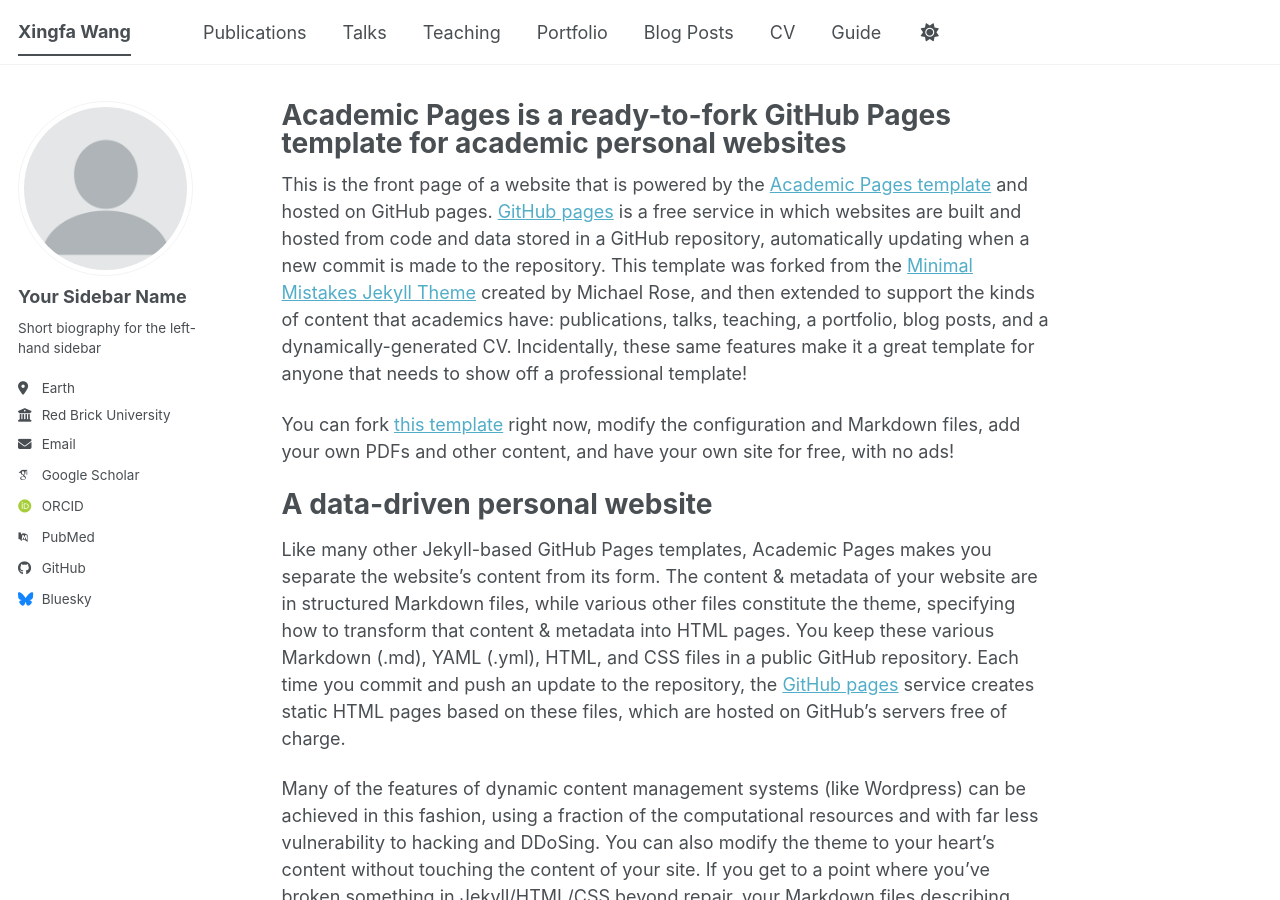
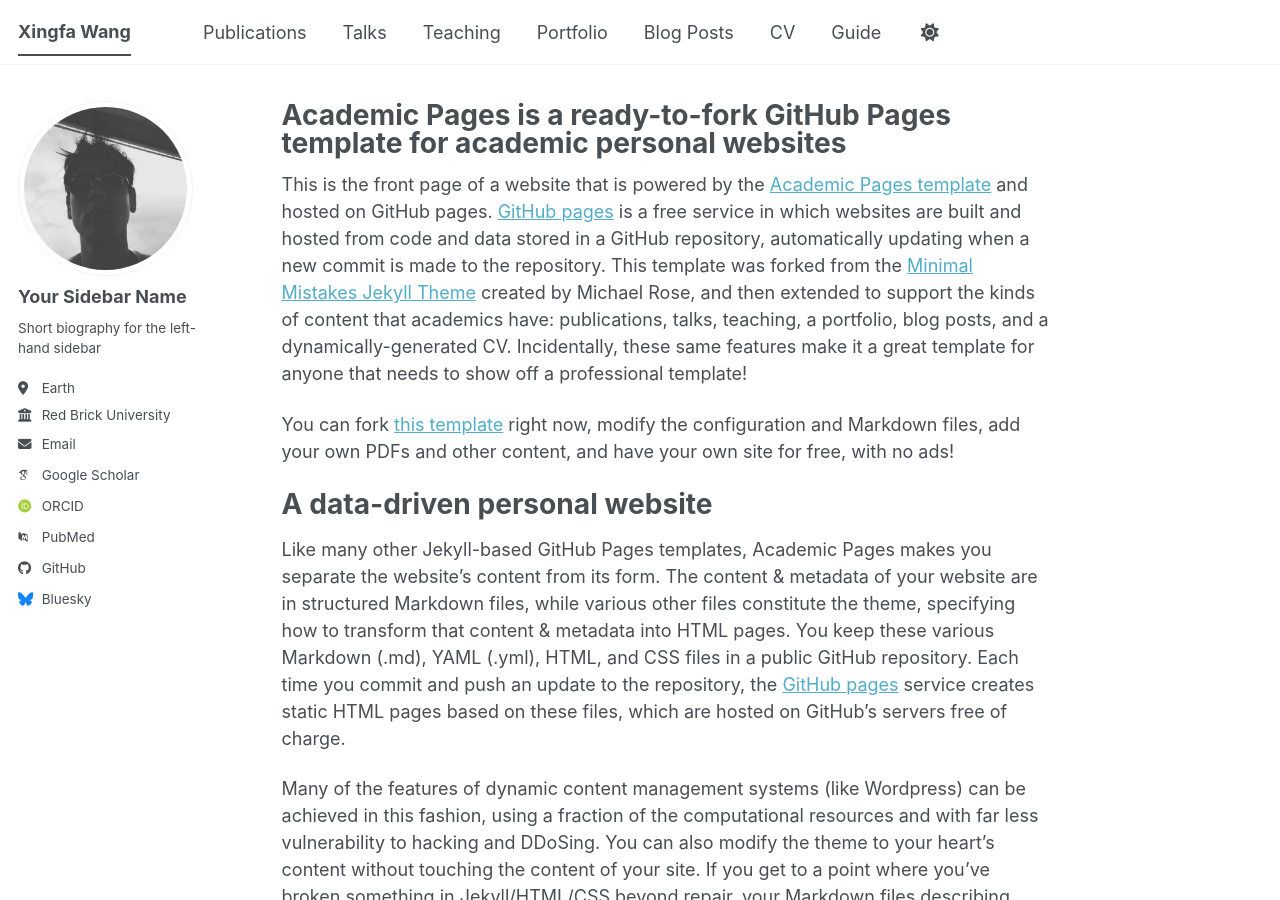
Before and after one commit to xfwang-qut/xfwang-qut.github.io, a Jekyll site: the page built from _pages/about.md, in a window 1280 px wide and 900 px high. Built offline with Jekyll 4.4.1, drawn with Linux system fonts in a browser that asks for light colours; some web fonts are replaced; a script bundle is joined from its source files by our own code; library files that are not in the unit come from our copies.

Commit message:
Update _config.yml

```diff
--- a/_config.yml
+++ b/_config.yml
@@ -23,7 +23,7 @@
 #               Additional customization can be done by editing /_includes/author-profile.html
 author:
   # Biographic information
-  avatar           : "profile.png"
+  avatar           : "1.jpg"
   name             : "Your Sidebar Name"
   pronouns         : # example: "she/her"
   bio              : "Short biography for the left-hand sidebar"
```
